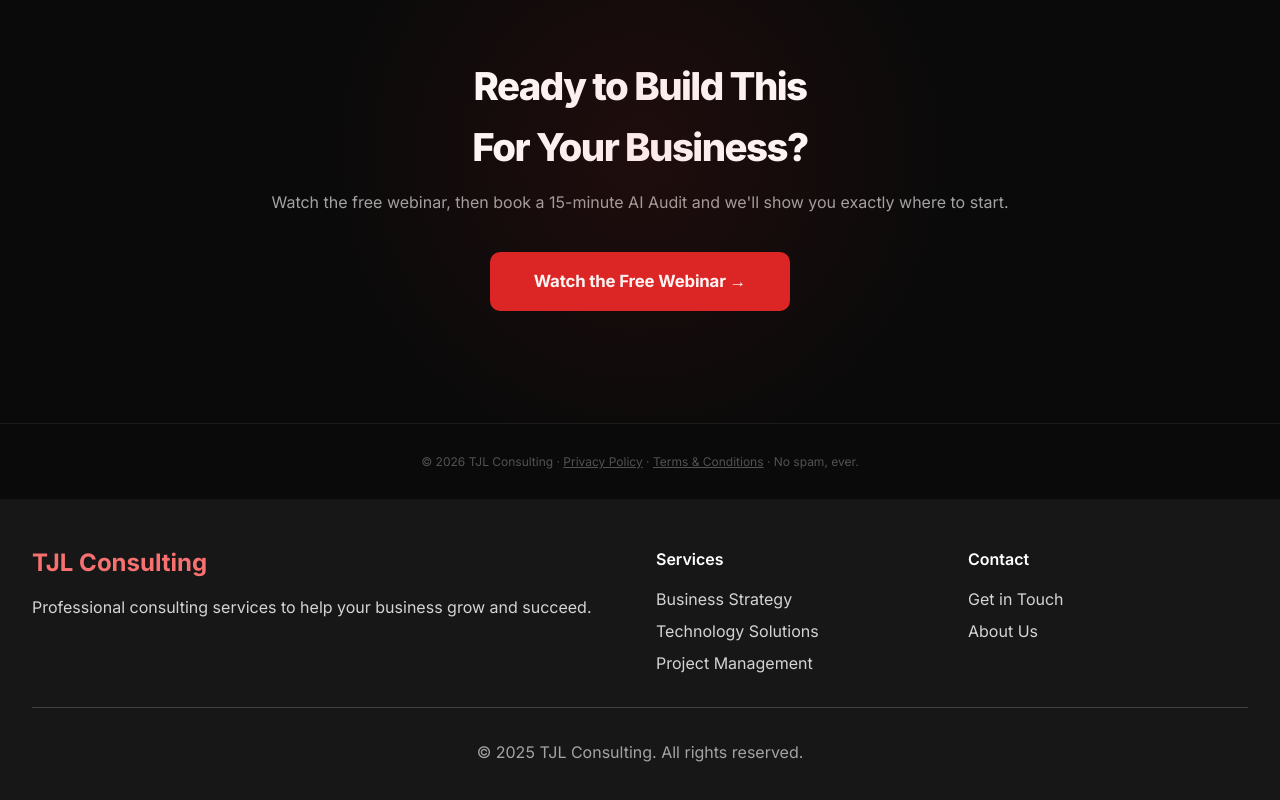
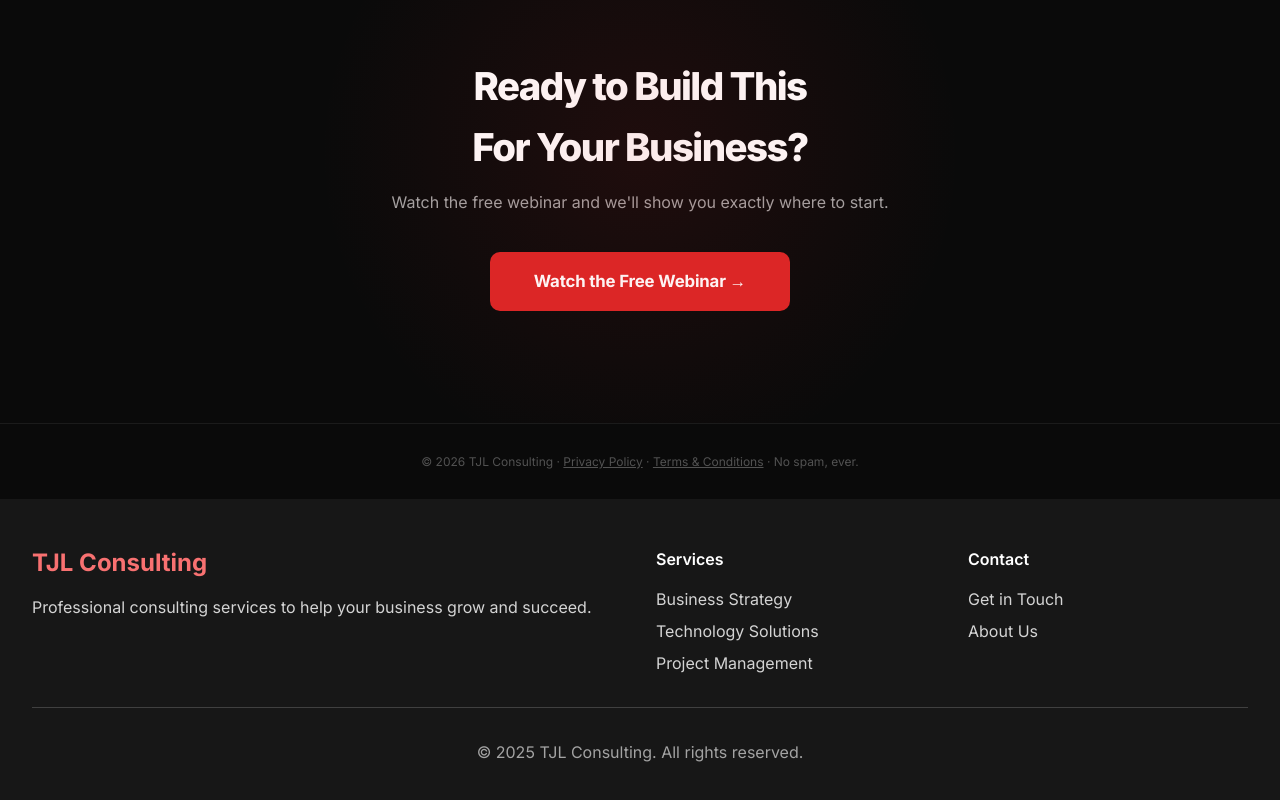
Before and after one commit to Ntwumasi/tjlconsulting, a Next.js app: page /webinar in a window 1280 px wide. Shown: the part 2211-3011 px from the top of the page. Built offline with nearby package versions, Linux system fonts and the light colour scheme.

Commit message:
Remove AI Audit mention from landing page bottom CTA text

```diff
--- a/src/app/webinar/page.tsx
+++ b/src/app/webinar/page.tsx
@@ -269,7 +269,7 @@ export default function WebinarPage() {
 
         <div className="w-bottom-cta">
           <h2>Ready to Build This<br/>For Your Business?</h2>
-          <p>Watch the free webinar, then book a 15-minute AI Audit and we&apos;ll show you exactly where to start.</p>
+          <p>Watch the free webinar and we&apos;ll show you exactly where to start.</p>
           <a href="#register" className="w-btn-large">Watch the Free Webinar →</a>
         </div>
 
```
